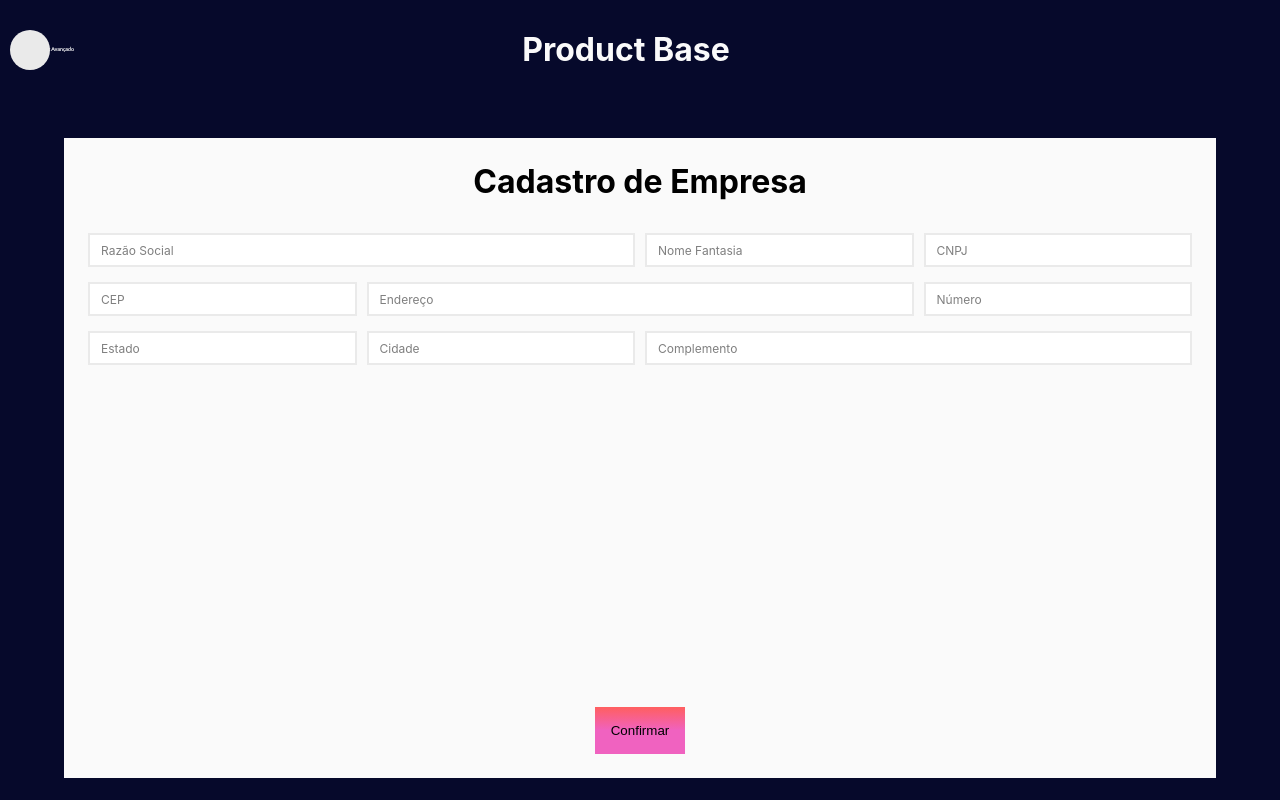
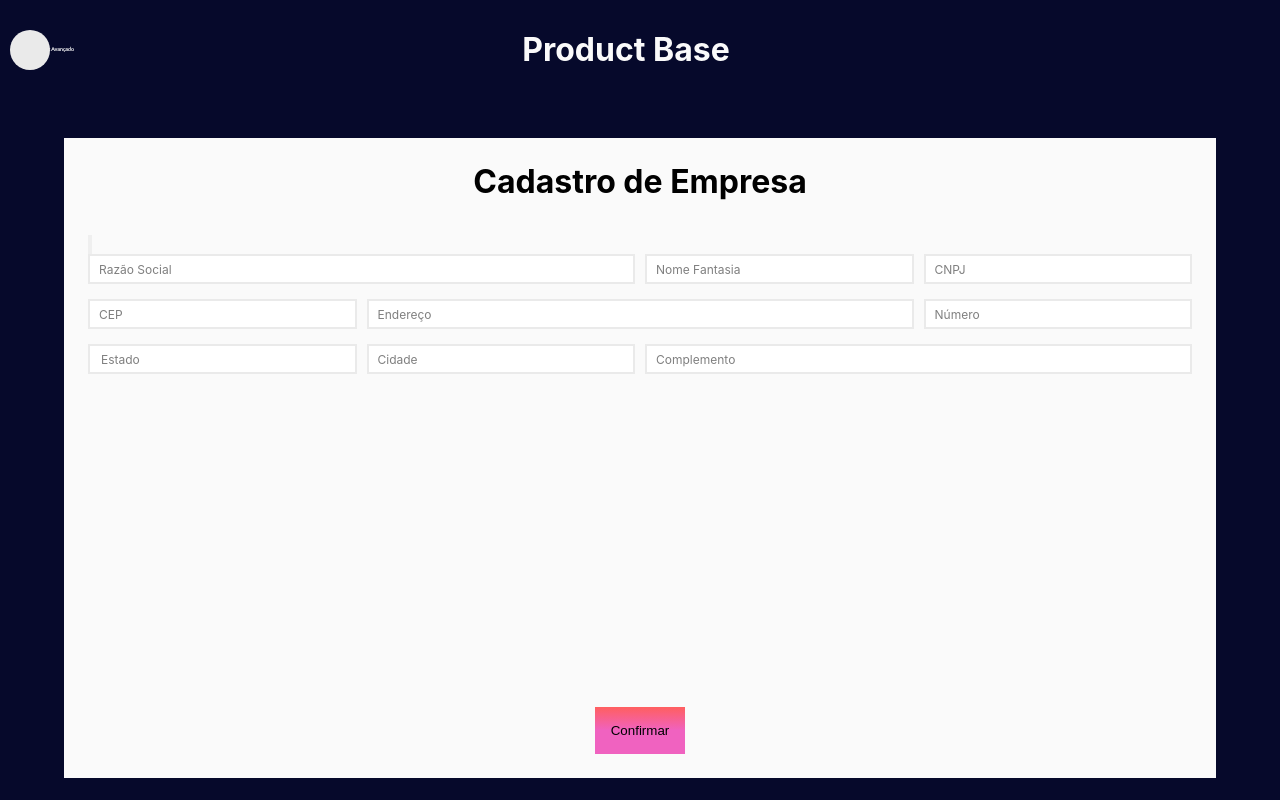
Before and after one commit to henriquequeirozcunha/card-redux-tool-kit, a Next.js app: page /company in a window 1280 px wide. Shown: the top 800 px of the page. Built offline with nearby package versions, Linux system fonts and the light colour scheme; some icons are missing; a web font is replaced by a local one.

Commit message:
refactor: code improvement

```diff
--- a/package.json
+++ b/package.json
@@ -33,6 +33,7 @@
     "react": "17.0.1",
     "react-dom": "17.0.1",
     "react-hook-form": "^7.43.4",
+    "react-input-mask": "^2.0.4",
     "react-redux": "^8.0.5",
     "redux": "^4.2.0",
     "styled-components": "^5.2.1",
@@ -51,6 +52,7 @@
     "@types/jest": "^26.0.20",
     "@types/node": "^14.14.10",
     "@types/react": "^17.0.0",
+    "@types/react-input-mask": "^3.0.2",
     "@types/styled-components": "^5.1.7",
     "@types/uuid": "^9.0.0",
     "@typescript-eslint/eslint-plugin": "^4.13.0",
--- /dev/null
+++ b/src/components/ErrorWrapper/index.tsx
@@ -0,0 +1,11 @@
+import styled, { css } from 'styled-components'
+
+export const ErrorWrapper = styled.div`
+  ${({ theme }) => css`
+    color: red;
+
+    span {
+      font-size: 1.2rem;
+    }
+  `}
+`
--- a/src/components/Select/index.tsx
+++ b/src/components/Select/index.tsx
@@ -4,6 +4,7 @@ import { Check } from '@styled-icons/boxicons-regular/Check'
 import { Close } from '@styled-icons/material/Close'
 import Button from 'components/Button'
 import TextInput from 'components/TextInput'
+import { ErrorWrapper } from 'components/ErrorWrapper'
 
 export type ListItem = {
   label: string
@@ -17,9 +18,10 @@ export type SelectProps<T extends ListItem> = {
   span?: string | undefined
   options: T[]
   isMultiple?: boolean
-  onSubmit?: (selectedList: T[]) => void
+  onInputChange?: (selectedList: T[]) => void
   title_position?: 'top' | 'float'
-}
+  error?: string
+} & React.SelectHTMLAttributes<HTMLElement>
 
 const Select = <T extends ListItem>({
   title,
@@ -27,8 +29,9 @@ const Select = <T extends ListItem>({
   span = 'all',
   options,
   isMultiple = false,
-  onSubmit,
-  title_position = 'top'
+  onInputChange,
+  title_position = 'top',
+  error
 }: SelectProps<T>) => {
   const [isOpen, setIsOpen] = useState(opened)
   const [listSelect, setlistSelect] = useState(options)
@@ -54,7 +57,7 @@ const Select = <T extends ListItem>({
       setIsOpen(false)
       setSelectedItems([currentItem])
 
-      onSubmit && onSubmit([currentItem])
+      onInputChange && onInputChange([currentItem])
     }
   }
 
@@ -64,7 +67,7 @@ const Select = <T extends ListItem>({
     setSelectedItems([...currentSelectedItems])
     setIsOpen(false)
 
-    onSubmit && onSubmit(currentSelectedItems)
+    onInputChange && onInputChange(currentSelectedItems)
   }
 
   const handleRemoveItem = (selectedItem: T) => {
@@ -171,6 +174,7 @@ const Select = <T extends ListItem>({
           )}
         </S.Content>
       </S.InputWrapper>
+      <ErrorWrapper>{error && <span>{error}</span>}</ErrorWrapper>
     </S.Wrapper>
   )
 }
--- a/src/components/Select/styles.ts
+++ b/src/components/Select/styles.ts
@@ -5,12 +5,9 @@ type WrapperProps = { span: string }
 
 export const Wrapper = styled.main<WrapperProps>`
   ${({ theme, span }) => css`
-    border: 2px solid ${theme.colors.lightGray};
-
-    height: 100%;
     display: flex;
     flex-direction: column;
-    gap: 1rem;
+    /* gap: 1rem; */
 
     position: relative;
 
@@ -136,6 +133,8 @@ type InputProps = {
 
 export const InputWrapper = styled.div<InputProps>`
   ${({ theme, hasContent }) => css`
+    border: 2px solid ${theme.colors.lightGray};
+
     height: 100%;
     cursor: pointer;
     display: flex;
@@ -171,7 +170,7 @@ export const SelectedItem = styled.div`
     align-items: center;
     gap: 1rem;
 
-    padding-left: 0.5rem;
+    padding: 0.5rem;
     font-size: ${theme.font.sizes.xsmall};
   `}
 `
--- a/src/components/TextInput/index.tsx
+++ b/src/components/TextInput/index.tsx
@@ -1,11 +1,15 @@
-import { forwardRef, InputHTMLAttributes, useState } from 'react'
+import { ChangeEvent, forwardRef, InputHTMLAttributes, useState } from 'react'
 import * as S from './styles'
+import InputMask from 'react-input-mask'
+import { ErrorWrapper } from 'components/ErrorWrapper'
 
 export type TextInputProps = {
   name: string
   label: string
+  mask?: string
   span?: string | undefined
   onInputChange?: (value: string) => void
+  onInputBlur?: (value: string) => void
   error?: string
 } & InputHTMLAttributes<HTMLInputElement>
 
@@ -13,7 +17,18 @@ const TextInput: React.ForwardRefRenderFunction<
   S.WrapperProps,
   TextInputProps
 > = (
-  { name, label, span = '3', error, onInputChange, onChange, ...props },
+  {
+    name,
+    label,
+    mask,
+    span = '3',
+    error,
+    onInputChange,
+    onInputBlur,
+    onChange,
+    onBlur,
+    ...props
+  },
   ref
 ) => {
   const [value, setValue] = useState('')
@@ -23,25 +38,47 @@ const TextInput: React.ForwardRefRenderFunction<
 
     setValue(newValue)
 
+    onChange && onChange(e)
     onInputChange && onInputChange(newValue)
+  }
+
+  const handleInputBlur = (e: any) => {
+    onBlur && onBlur(e)
+    onInputBlur && onInputBlur(value)
   }
 
   return (
     <S.Wrapper hasError={!!error} span={span} ref={ref}>
       <S.InputWrapper hasError={!!error}>
+        {mask ? (
+          <InputMask
+            {...props}
+            mask={mask}
+            onChange={handleInputChange}
+            onBlur={handleInputBlur}
+          >
+            {() => (
               <S.Input
                 hasContent={!!value}
                 type="text"
                 name={name}
                 {...props}
-          onChange={(e) => {
-            handleInputChange(e)
-            onChange && onChange(e)
-          }}
               />
+            )}
+          </InputMask>
+        ) : (
+          <S.Input
+            hasContent={!!value}
+            type="text"
+            name={name}
+            {...props}
+            onChange={handleInputChange}
+          />
+        )}
+
         {label && <S.Label htmlFor={name}>{label}</S.Label>}
       </S.InputWrapper>
-      <S.ErrorWrapper>{error && <span>{error}</span>}</S.ErrorWrapper>
+      <ErrorWrapper>{error && <span>{error}</span>}</ErrorWrapper>
     </S.Wrapper>
   )
 }
--- a/src/components/TextInput/styles.ts
+++ b/src/components/TextInput/styles.ts
@@ -28,7 +28,6 @@ const shakeAniamtion = keyframes`
 
 export const Wrapper = styled.div<WrapperProps>`
   ${({ theme, span }) => css`
-    border: 2px solid ${theme.colors.lightGray};
     width: 100%;
 
     ${span && span === 'full' && wrapperModifiers.fullWidth()}
@@ -57,7 +56,7 @@ type InputProps = {
 
 export const Input = styled.input<InputProps>`
   ${({ theme, hasContent }) => css`
-    border: none;
+    border: 2px solid ${theme.colors.lightGray};
 
     min-height: 3rem;
     padding: 0.5rem;
@@ -99,12 +98,3 @@ export const Label = styled.label`
     font-size: ${theme.font.sizes.xsmall};
   `}
 `
-export const ErrorWrapper = styled.div`
-  ${({ theme }) => css`
-    color: red;
-
-    span {
-      font-size: 1.2rem;
-    }
-  `}
-`
--- a/src/templates/CompanyForm/index.tsx
+++ b/src/templates/CompanyForm/index.tsx
@@ -54,6 +54,7 @@ const CompanyForm = () => {
   const {
     register,
     handleSubmit,
+    setValue,
     formState: { errors, isSubmitting, isValid }
   } = useForm({
     resolver: yupResolver(schema, { abortEarly: false })
@@ -73,6 +74,9 @@ const CompanyForm = () => {
         <S.Title>Cadastro de Empresa</S.Title>
 
         <S.Form onSubmit={handleSubmit(handleSubmitForm)}>
+          <div>
+            <input type="button" onClick={() => console.log(errors)} />
+          </div>
           <div>
             <Grid>
               <TextInput
@@ -96,6 +100,7 @@ const CompanyForm = () => {
 
               <TextInput
                 label="CEP"
+                mask="99999-999"
                 span="3"
                 error={errors?.cep?.message as string}
                 {...register('cep')}
@@ -119,12 +124,15 @@ const CompanyForm = () => {
                 span="3"
                 title="Estado"
                 title_position="float"
-                // error={errors?.address_state?.message as string}
+                error={errors?.address_state?.message as string}
                 {...register('address_state')}
                 options={listStates.map(({ label, value }) => ({
                   label,
                   value
                 }))}
+                onInputChange={(itemsSelected) => {
+                  setValue('address_state', itemsSelected[0].value)
+                }}
               />
 
               <TextInput
--- a/src/templates/ProductForm/index.tsx
+++ b/src/templates/ProductForm/index.tsx
@@ -118,7 +118,7 @@ const ProductForm = () => {
                 value: item.id,
                 is_principal: item.is_principal
               }))}
-              onSubmit={(selectedList) =>
+              onInputChange={(selectedList) =>
                 handleInput<Category>('categories', {
                   id: selectedList[0].value,
                   name: selectedList[0].label
@@ -131,7 +131,7 @@ const ProductForm = () => {
               isMultiple
               title="Tags"
               options={listTags}
-              onSubmit={(selectedList) =>
+              onInputChange={(selectedList) =>
                 handleInput<Tag[]>(
                   'tag',
                   selectedList.map((item) => ({
```
Also changed, not shown: src/components/ErrorWrapper/test.tsx (added, +14 -0 lines), 2 other files (tests, documents, lock files or other folders). Lines whose indentation alone changed are shown as unchanged.
